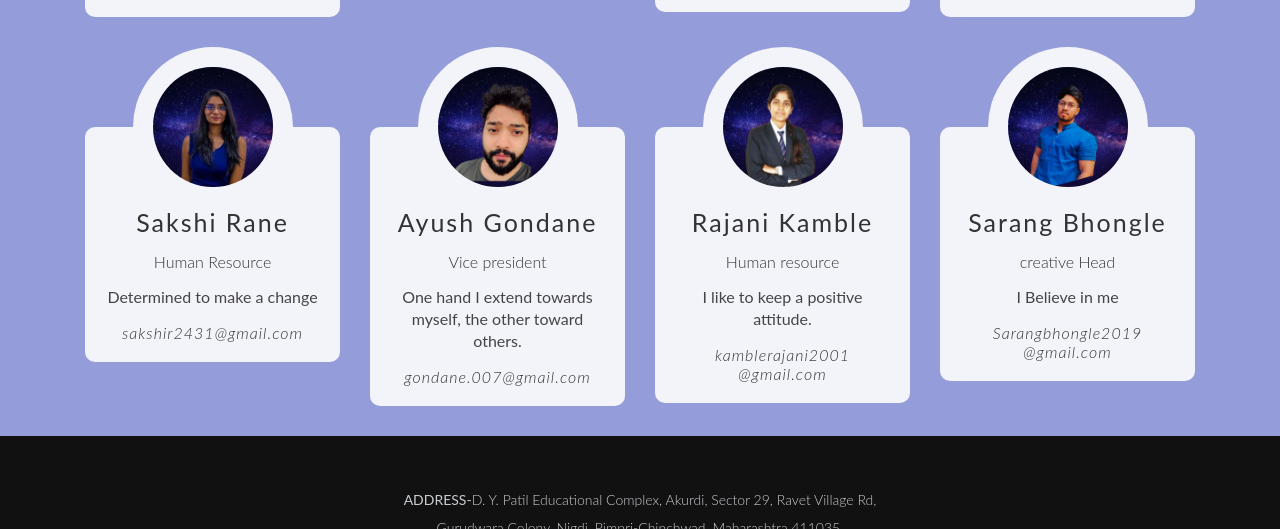
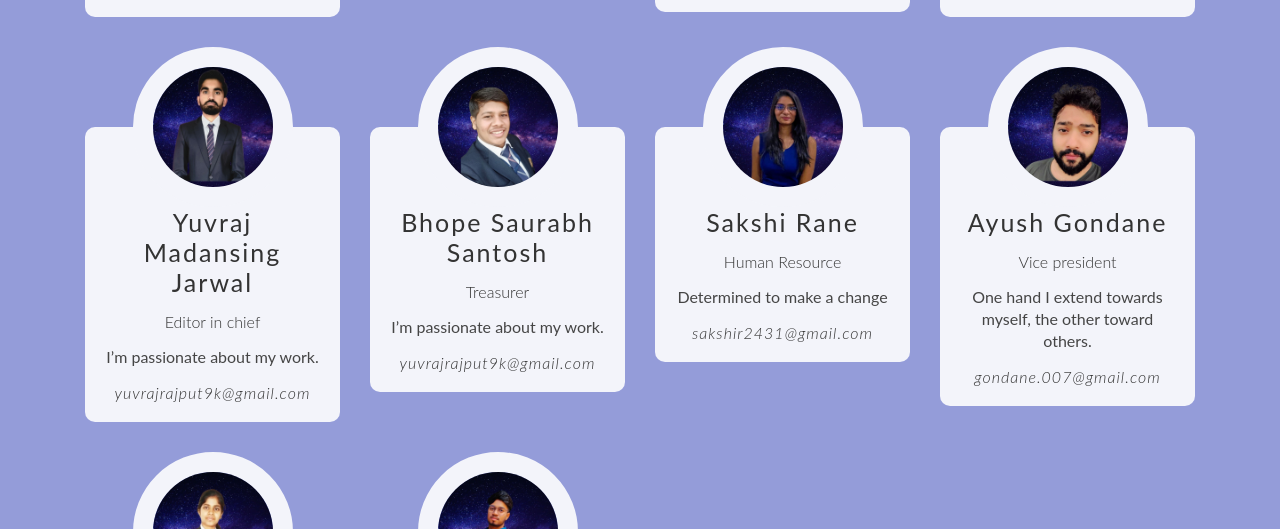
Before and after one commit to mitesh141/dhruva.github.io, a plain HTML site: page aboutus.html in a window 1280 px wide. Shown: the part 1420-1949 px from the top of the page. Drawn offline with nearby package versions, Linux system fonts and the light colour scheme.

Commit message:
first commit

```diff
--- a/aboutus.html
+++ b/aboutus.html
@@ -378,6 +378,48 @@
                     </div>
                 </div>
             </div>
+            <div class="column">
+                <div class="team">
+                    <div class="team-img">
+                        <img src="imagebods\yuraj.jpg" alt="Team Image">
+                    </div>
+                    <div class="team-content">
+                        <h2>Yuvraj Madansing Jarwal</h2>
+                        <h3>Editor in chief</h3>
+                        <p>I’m passionate about my work. </p>
+                        <h4>yuvrajrajput9k@gmail.com</h4>
+                    </div>
+                    <div class="team-social">
+
+
+                        <a href="https://www.linkedin.com/in/itsyuvi" target="_blank"
+                            class="social-li"><b>in</b><i class="fab fa-linkedin-in"></i></a>
+
+
+                    </div>
+                </div>
+            </div>
+            <div class="column">
+                <div class="team">
+                    <div class="team-img">
+                        <img src="imagebods\saurab.jpg" alt="Team Image">
+                    </div>
+                    <div class="team-content">
+                        <h2>Bhope Saurabh Santosh</h2>
+                        <h3>Treasurer </h3>
+                        <p>I’m passionate about my work. </p>
+                        <h4>yuvrajrajput9k@gmail.com</h4>
+                    </div>
+                    <div class="team-social">
+
+
+                        <a href="https://www.linkedin.com/in/saurabh-bhope/" target="_blank"
+                            class="social-li"><b>in</b><i class="fab fa-linkedin-in"></i></a>
+
+
+                    </div>
+                </div>
+            </div>
 
             <div class="column">
                 <div class="team">
```
Also changed, not shown: index.html (+1 -1 lines), IMAGS/club intro.jpg (added), imagebods/saurab.jpg (added), imagebods/yuraj.jpg (added).
